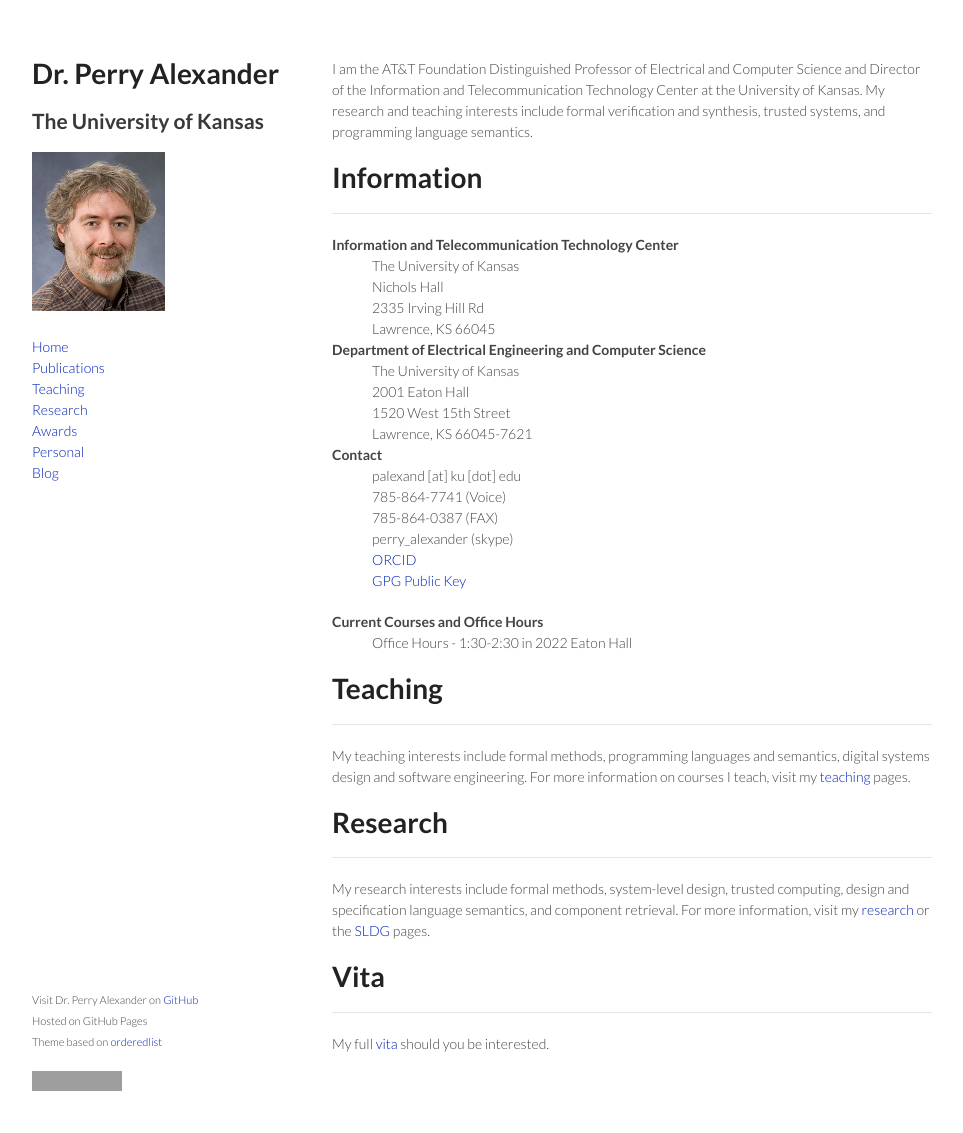
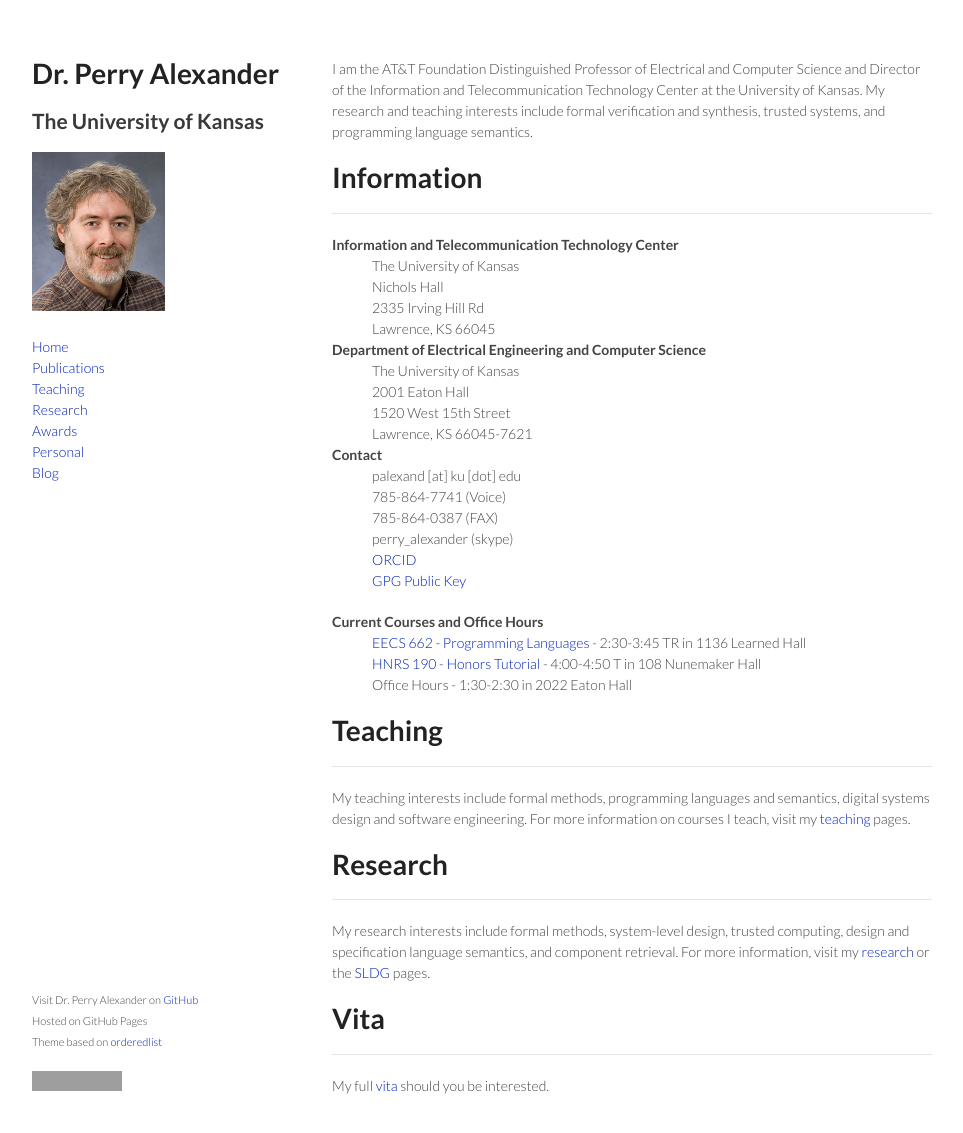
Before and after one commit to palexand/palexand.github.io, a Jekyll site: the page built from index.md, in a window 1280 px wide and 1166 px high. Shown: the top 1133 px of the window, without its empty margins (158-1121 px from the left). Built offline with Jekyll 4.4.1, drawn with Linux system fonts in a browser that asks for light colours; grey boxes are pictures that could not be loaded.

Commit message:
Added class times for 2019 courses.

```diff
--- a/_data/teaching.yml
+++ b/_data/teaching.yml
@@ -9,6 +9,8 @@
   github: palexand
   repo: eecs662
   description: This course is an undergraduate introduction to programming language concepts. It is taught by implementing a collection of interpreters that implement language features. Specific topics include structuring an interpreter, abstract syntax, early and late binding, laziness and strictness, function definition and application, static an dynamic scoping, and techniques for implementing these features.
+  when: 2:30-3:45 TR
+  where: 1136 Learned Hall
 
 - name: EECS 762 - Programming Language Foundations I
   github: palexand
@@ -34,3 +36,5 @@
   github: palexand
   repo: hnrs190
   description: The Freshman Honors Tutorial is a one hour class introducing freshman honors program students to research and KU.  My section looks at the early days of computing focusing on how computing came to be and why.  We look at work by the major early computing scholars and put their work in the context of World War II.  We also look a that the limitations of computing and what we know about what can and cannot be computed mechanically
+  when: 4:00-4:50 T
+  where: 108 Nunemaker Hall
```
